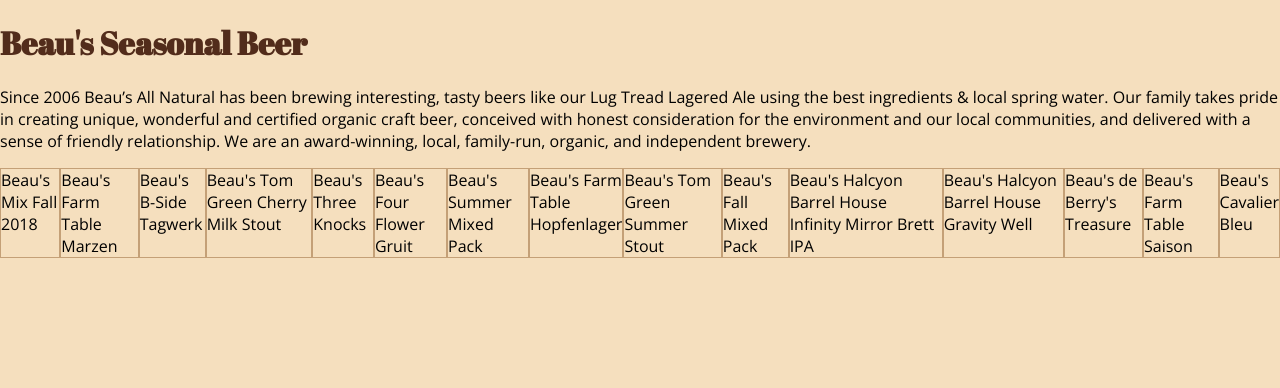
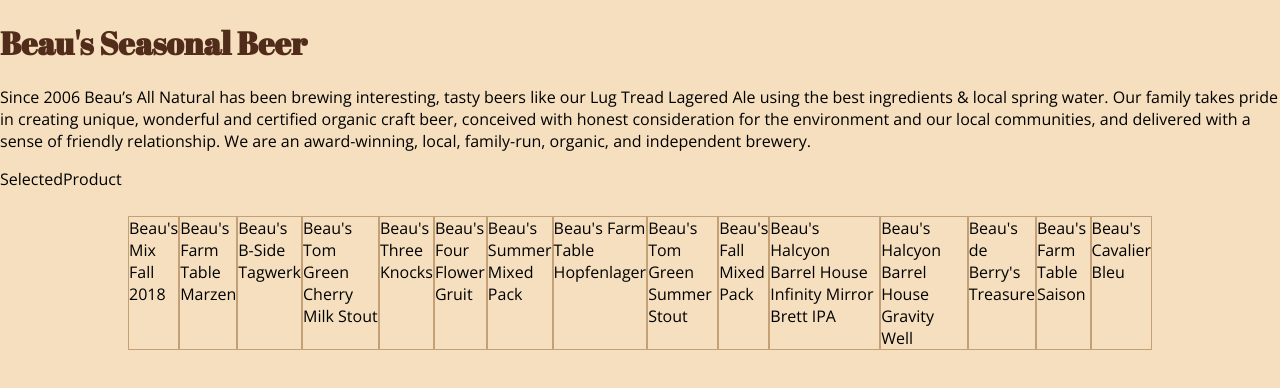
Before and after one commit to akc52/beaus, a React (Create React App) app: page / in a window 1280 px wide. Shown: the top 388 px of the page. Built offline with nearby package versions, Linux system fonts and the light colour scheme.

Commit message:
Selected product id

```diff
--- a/src/App.css
+++ b/src/App.css
@@ -25,6 +25,13 @@ a {
   border-bottom: 1px solid var(--color4);
 }
 
+.productList__Container{
+  width: 80%;
+  margin: 0 auto;
+  overflow-x: scroll;
+  padding: 10px 0;
+}
+
 .productList {
   display: flex;
   padding-left: 0;
--- a/src/App.js
+++ b/src/App.js
@@ -2,6 +2,7 @@ import React, { Component } from 'react';
 // import logo from './logo.svg';
 import './App.css';
 import ProductList from './ProductList';
+import SelectedProduct from './SelectedProduct';
 
 
 /*
@@ -1088,7 +1089,8 @@ class App extends Component {
   constructor() {
     super();
     this.state = {
-      products: []
+      products: [],
+      selectedId: null
     }
   }
 
@@ -1100,7 +1102,7 @@ class App extends Component {
     //fetch('https://lcboapi.com/products/?q=beau%27s+all+natural+brewing?access_key=' + ACCESS_KEY, headers)
     //fetch('https://lcboapi.com/products/?q=beau%27s+all+natural+brewing?access_key=' + ACCESS_KEY)
     //fetch('http://lcboapi.com/products/?q=beau%27s+all+natural+brewing')
-    //fetch('https://lcboapi.com/products?access_key=' + ACCESS_KEY + '/?q=beau%27s+all+natural+brewing')
+    fetch('https://lcboapi.com/products?access_key=' + ACCESS_KEY + '/?q=beau%27s+all+natural+brewing')
       .then(results => {
         console.log(results)
         return results.json();
@@ -1138,13 +1140,24 @@ class App extends Component {
       })
 */
 
+let arr2 = JSON.stringify(dataset.result)
+let parsedValues = JSON.parse(arr2);
+//let valuesFilters = parsedValues.map((product) => product.is_seasonal && product.producer_name === "Beau's All Natural Brewing"))
+
+console.log("mapData:",arr2);
+console.log("values:",parsedValues);
+
 
       // TO DO - this is not correct
+      // should return filtered data, not formatted li
 
       let filteredProducts = dataset.result.map((product) => {
-        if(product.is_seasonal) {
+        if(product.is_seasonal && product.producer_name === "Beau's All Natural Brewing") {
           return(
-            <li className="productList__item" key={product.id}>
+            <li
+              className="productList__item"
+              key={product.id}
+              onClick={() => this.selectProduct(product.id)}>
               {product.name}
             </li>
           )
@@ -1157,18 +1170,29 @@ class App extends Component {
 
   }
 
+  selectProduct = id => {
+    console.log(id)
+    this.setState({
+      selectedId: id
+    });
+  }
+
   render() {
     return (
       <div className="App">
         <header className="App-header">
           <h1>Beau's Seasonal Beer</h1>
+        </header>
+        <main>
           <p>
             Since 2006 Beau’s All Natural has been brewing interesting, tasty beers like our Lug Tread Lagered Ale using the best ingredients & local spring water. Our family takes pride in creating unique, wonderful and certified organic craft beer, conceived with honest consideration for the environment and our local communities, and delivered with a sense of friendly relationship. We are an award-winning, local, family-run, organic, and independent brewery.
           </p>
-          <div>
-            <ProductList products={this.state.products} />
-          </div>
-        </header>
+          <SelectedProduct
+            selectedId={this.state.selectedId} />
+          <ProductList
+            products={this.state.products}
+            selectProduct={this.selectProduct} />
+        </main>
       </div>
     );
   }
--- a/src/ProductList.js
+++ /dev/null
@@ -1,9 +0,0 @@
-import React from 'react';
-
-const ProductList = props => (
-  <ul className="productList">
-    {props.products}
-  </ul>
-);
-
-export default ProductList;
--- /dev/null
+++ b/src/ProductList/index.js
@@ -0,0 +1,17 @@
+import React from 'react';
+import PropTypes from 'prop-types';
+
+const ProductList = props => (
+  <div className="productList__Container">
+    <ul className="productList">
+      {props.products}
+    </ul>
+  </div>
+);
+
+ProductList.propTypes =  {
+  products: PropTypes.array.isRequired,
+  selectProduct: PropTypes.func.isRequired
+}
+
+export default ProductList;
--- /dev/null
+++ b/src/SelectedProduct/index.js
@@ -0,0 +1,14 @@
+import React from 'react';
+import PropTypes from 'prop-types';
+
+const SelectedProduct = props => (
+  <div className="selectedProduct">
+    SelectedProduct {props.selectedId}
+  </div>
+);
+
+SelectedProduct.propTypes =  {
+  id: PropTypes.int
+}
+
+export default SelectedProduct;
```
Also changed, not shown: src/ProductList/ProductItem.js (added, +19 -0 lines).
